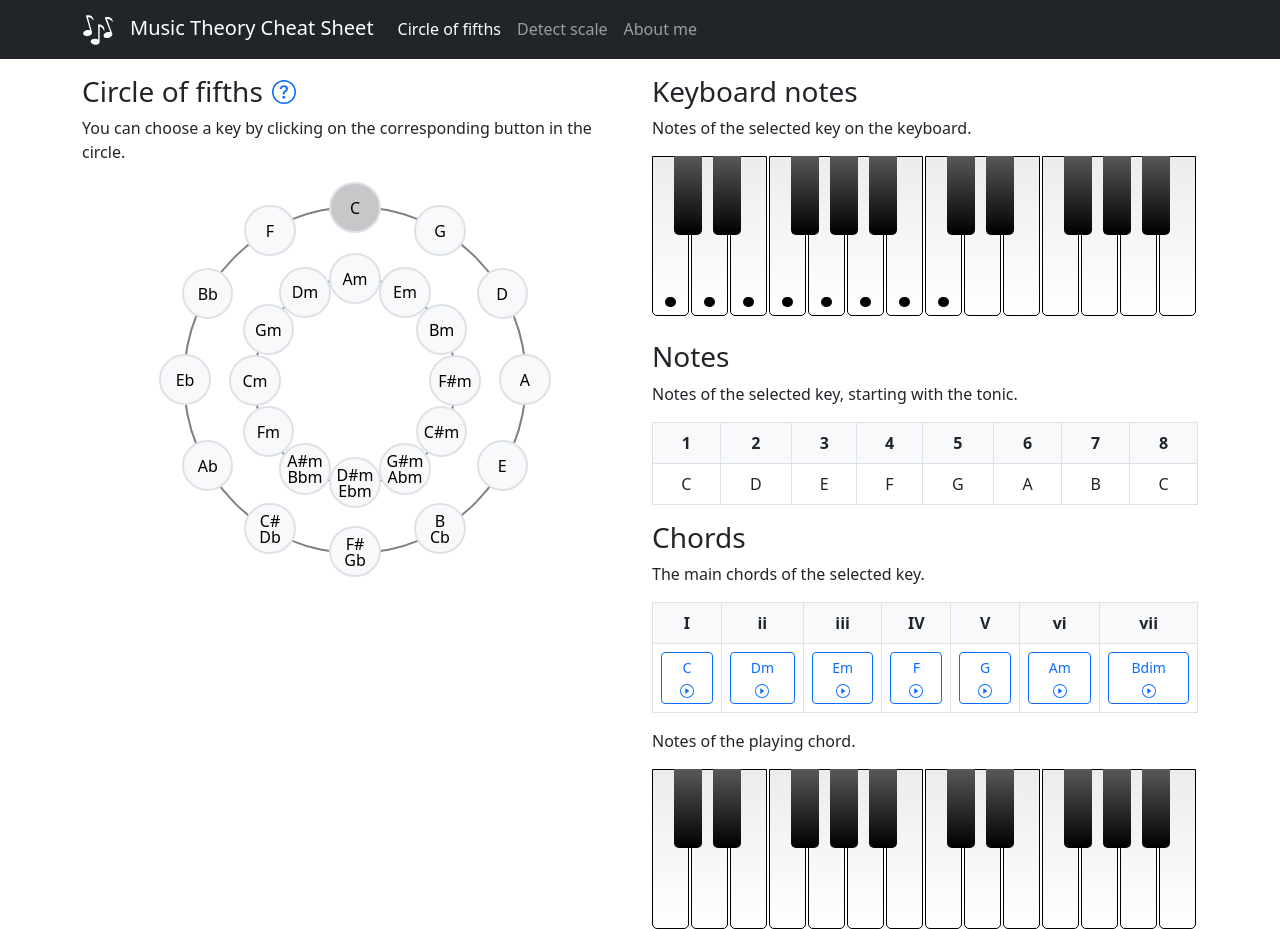
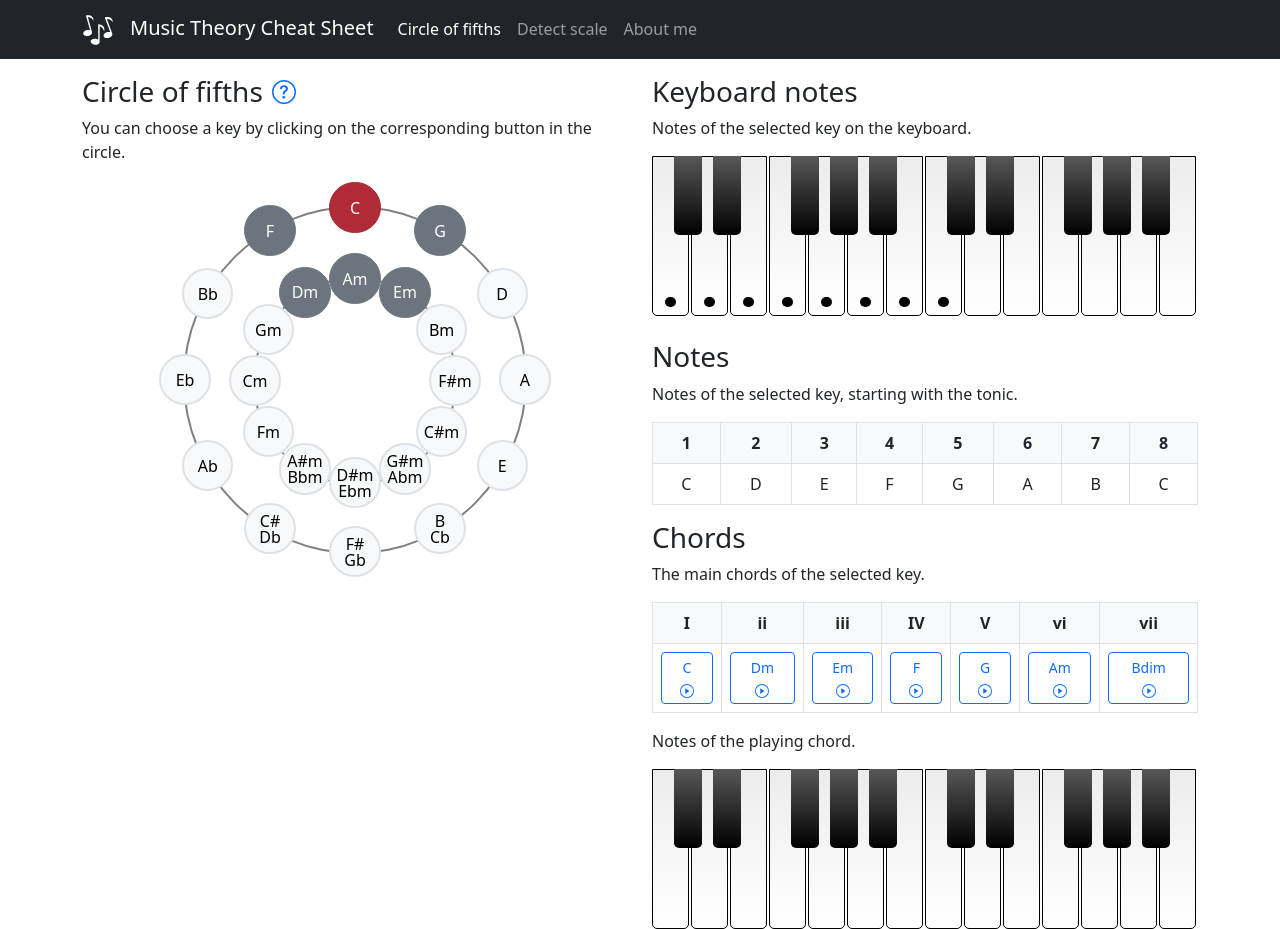
Before and after one commit to cantti/music-theory-cheat-sheet, a React (Create React App) app: page /circle/C in a window 1280 px wide. Built offline with nearby package versions, Linux system fonts and the light colour scheme; no server answers.

Commit message:
oop fixes, new colors on circle

```diff
--- a/src/components/ScaleInfo/ScaleInfo.module.scss
+++ b/src/components/ScaleInfo/ScaleInfo.module.scss
@@ -58,7 +58,6 @@ $keySize: $fontSize * 1.6;
     height: $keySize;
     line-height: 1 !important;
     padding: 0 !important;
-    border: 2px var(--bs-border-style) var(--bs-border-color) !important;
     border-radius: 50% !important;
 
     //to make key in the middle of circle board (based on width and height property
--- a/src/components/ScaleInfo/ScaleInfo.tsx
+++ b/src/components/ScaleInfo/ScaleInfo.tsx
@@ -102,14 +102,35 @@ export const ScaleInfo = () => {
         return null;
     }
 
+    const chords = getChordsByScale(activeScale);
+
     const formatCircleButtons = (
         scalesInCircleButtons: { scale: Scale; clickable: boolean }[][]
     ) => {
-        return scalesInCircleButtons.map((circleItem, idx) => (
+        return scalesInCircleButtons.map((circleItem, idx) => {
+            return (
                 <Button
                     className={styles.key}
                     key={idx}
-                variant="light"
+                    variant={
+                        circleItem
+                            .filter((x) => x.clickable)[0]
+                            .scale.format() === activeScale.format()
+                            ? 'danger'
+                            : chords
+                                  .reduce((acc, curr) => [...acc, ...curr], [])
+                                  .some((chord) =>
+                                      circleItem.some(
+                                          (ci) =>
+                                              ci.scale.tonic.format(false) ===
+                                                  chord.tonic.format(false) &&
+                                              ci.scale.shortName ===
+                                                  chord.shortName
+                                      )
+                                  )
+                            ? 'secondary'
+                            : 'light border border-2'
+                    }
                     onClick={() =>
                         navigate(
                             getScaleUrl(
@@ -118,15 +139,17 @@ export const ScaleInfo = () => {
                         )
                     }
                     active={
-                    circleItem.filter((x) => x.clickable)[0].scale.format() ===
-                    activeScale.format()
+                        circleItem
+                            .filter((x) => x.clickable)[0]
+                            .scale.format() === activeScale.format()
                     }
                 >
                     {circleItem.map((x, idx) => (
                         <div key={idx}>{x.scale.format()}</div>
                     ))}
                 </Button>
-        ));
+            );
+        });
     };
 
     const notesInScale = activeScale.getNotes();
--- a/src/theory-utils/chords/Chord.ts
+++ b/src/theory-utils/chords/Chord.ts
@@ -5,27 +5,25 @@ import { getNotesByIntervals } from '../utils/getNotesByIntervals';
 export abstract class Chord {
     constructor(public tonic: Note = new Note()) {}
 
-    abstract getName(): string;
-
-    abstract getShortName(): string;
-
-    abstract getIntervals(): Interval[];
+    abstract readonly name: string;
+    abstract readonly shortName: string;
+    abstract readonly intervals: Interval[];
 
     format(kind: 'short' | 'long' = 'short', showOctave = false) {
         if (kind === 'short') {
-            return this.tonic.format(showOctave) + this.getShortName();
+            return this.tonic.format(showOctave) + this.shortName;
         } else {
-            return this.tonic.format(showOctave) + ' ' + this.getName();
+            return this.tonic.format(showOctave) + ' ' + this.name;
         }
     }
 
     getNotes() {
-        return getNotesByIntervals(this.tonic, this.getIntervals());
+        return getNotesByIntervals(this.tonic, this.intervals);
     }
 
     equals(chord: Chord) {
         return (
-            chord.getName() === this.getName() &&
+            chord.name === this.name &&
             chord.tonic.letter === this.tonic.letter &&
             chord.tonic.symbol === this.tonic.symbol
         );
--- a/src/theory-utils/chords/DiminishedChord.ts
+++ b/src/theory-utils/chords/DiminishedChord.ts
@@ -2,17 +2,11 @@ import { Interval } from '../interval/Interval';
 import { Chord } from './Chord';
 
 export class DiminishedChord extends Chord {
-    getName() {
-        return 'Diminished';
-    };
-    getShortName() {
-        return 'dim';
-    };
-    getIntervals() {
-        return [
-            new Interval('Unison', 'Perfect'),
-            new Interval('Third', 'Minor'),
-            new Interval('Fifth', 'Diminished'),
-        ];
-    };
+    name = 'Diminished';
+    shortName = 'dim';
+    intervals = [
+        new Interval('Unison', 'Perfect'),
+        new Interval('Third', 'Minor'),
+        new Interval('Fifth', 'Diminished'),
+    ];
 }
--- a/src/theory-utils/chords/MajorChord.ts
+++ b/src/theory-utils/chords/MajorChord.ts
@@ -2,17 +2,11 @@ import { Interval } from '../interval/Interval';
 import { Chord } from './Chord';
 
 export class MajorChord extends Chord {
-    getName() {
-        return 'Major';
-    };
-    getShortName() {
-        return '';
-    };
-    getIntervals() {
-        return [
-            new Interval('Unison', 'Perfect'),
-            new Interval('Third', 'Major'),
-            new Interval('Fifth', 'Perfect'),
-        ];
-    };
+    name = 'Major';
+    shortName = '';
+    intervals = [
+        new Interval('Unison', 'Perfect'),
+        new Interval('Third', 'Major'),
+        new Interval('Fifth', 'Perfect'),
+    ];
 }
--- a/src/theory-utils/chords/MinorChord.ts
+++ b/src/theory-utils/chords/MinorChord.ts
@@ -2,17 +2,11 @@ import { Interval } from '../interval/Interval';
 import { Chord } from './Chord';
 
 export class MinorChord extends Chord {
-    getName() {
-        return 'Minor';
-    };
-    getShortName() {
-        return 'm';
-    };
-    getIntervals() {
-        return [
-            new Interval('Unison', 'Perfect'),
-            new Interval('Third', 'Minor'),
-            new Interval('Fifth', 'Perfect'),
-        ];
-    };
+    name = 'Minor';
+    shortName = 'm';
+    intervals = [
+        new Interval('Unison', 'Perfect'),
+        new Interval('Third', 'Minor'),
+        new Interval('Fifth', 'Perfect'),
+    ];
 }
--- a/src/theory-utils/scales/MajorScale.ts
+++ b/src/theory-utils/scales/MajorScale.ts
@@ -2,14 +2,9 @@ import { Interval } from '../interval/Interval';
 import { Scale } from './Scale';
 
 class MajorScale extends Scale {
-    getName() {
-        return 'Major';
-    }
-    getShortName() {
-        return '';
-    }
-    getIntervals() {
-        return [
+    name = 'Major';
+    shortName = '';
+    intervals = [
         new Interval('Unison', 'Perfect'),
         new Interval('Second', 'Major'),
         new Interval('Third', 'Major'),
@@ -20,6 +15,5 @@ class MajorScale extends Scale {
         new Interval('Octave', 'Perfect'),
     ];
 }
-}
 
 export { MajorScale };
--- a/src/theory-utils/scales/NaturalMinorScale.ts
+++ b/src/theory-utils/scales/NaturalMinorScale.ts
@@ -1,15 +1,14 @@
+import { Chord } from '../chords/Chord';
+import { DiminishedChord } from '../chords/DiminishedChord';
+import { MajorChord } from '../chords/MajorChord';
+import { MinorChord } from '../chords/MinorChord';
 import { Interval } from '../interval/Interval';
 import { Scale } from './Scale';
 
 class NaturalMinorScale extends Scale {
-    getName() {
-        return 'Natural Minor';
-    }
-    getShortName() {
-        return 'm';
-    }
-    getIntervals() {
-        return [
+    name = 'Natural Minor';
+    shortName = 'm';
+    intervals = [
         new Interval('Unison', 'Perfect'),
         new Interval('Second', 'Major'),
         new Interval('Third', 'Minor'),
@@ -20,6 +19,5 @@ class NaturalMinorScale extends Scale {
         new Interval('Octave', 'Perfect'),
     ];
 }
-}
 
 export { NaturalMinorScale };
--- a/src/theory-utils/scales/Scale.ts
+++ b/src/theory-utils/scales/Scale.ts
@@ -1,3 +1,4 @@
+import { Chord } from '../chords/Chord';
 import { Interval } from '../interval/Interval';
 import { Note } from '../note/Note';
 import { getNotesByIntervals } from '../utils/getNotesByIntervals';
@@ -5,21 +6,23 @@ import { getNotesByIntervals } from '../utils/getNotesByIntervals';
 export abstract class Scale {
     constructor(public tonic: Note = new Note()) {}
 
-    abstract getName(): string;
+    abstract readonly name: string;
 
-    abstract getShortName(): string;
+    abstract readonly shortName: string;
 
-    abstract getIntervals(): Interval[];
+    abstract readonly intervals: Interval[];
 
     getNotes() {
-        return getNotesByIntervals(this.tonic, this.getIntervals());
+        return getNotesByIntervals(this.tonic, this.intervals);
     }
 
     format(kind: 'short' | 'long' = 'short') {
         if (kind === 'short') {
-            return this.tonic.format(false) + this.getShortName();
+            return this.tonic.format(false) + this.shortName;
         } else {
-            return this.tonic.format(false) + ' ' + this.getName();
+            return this.tonic.format(false) + ' ' + this.name;
         }
     }
+
+    getChords(){}
 }
--- a/src/theory-utils/utils/getChordsByScale.ts
+++ b/src/theory-utils/utils/getChordsByScale.ts
@@ -1,11 +1,12 @@
-import { DiminishedChord } from "../chords/DiminishedChord";
-import { MajorChord } from "../chords/MajorChord";
-import { MinorChord } from "../chords/MinorChord";
-import { MajorScale } from "../scales/MajorScale";
-import { NaturalMinorScale } from "../scales/NaturalMinorScale";
-import { Scale } from "../scales/Scale";
+import { Chord } from '../chords/Chord';
+import { DiminishedChord } from '../chords/DiminishedChord';
+import { MajorChord } from '../chords/MajorChord';
+import { MinorChord } from '../chords/MinorChord';
+import { MajorScale } from '../scales/MajorScale';
+import { NaturalMinorScale } from '../scales/NaturalMinorScale';
+import { Scale } from '../scales/Scale';
 
-export const getChordsByScale = (scale: Scale) => {
+export function getChordsByScale(scale: Scale): Chord[][] {
     const notes = scale.getNotes();
     if (scale instanceof MajorScale) {
         return [
@@ -27,5 +28,7 @@ export const getChordsByScale = (scale: Scale) => {
             [new MajorChord(notes[5])],
             [new MajorChord(notes[6])],
         ];
+    } else {
+        throw new Error();
     }
-};
+}
--- a/src/utils/url.ts
+++ b/src/utils/url.ts
@@ -4,7 +4,7 @@ import { NaturalMinorScale } from '../theory-utils/scales/NaturalMinorScale';
 import { Scale } from '../theory-utils/scales/Scale';
 
 export function getScaleUrl(key: Scale) {
-    const scale = `${key.tonic.letter}${key.tonic.symbol}${key.getShortName()}`;
+    const scale = `${key.tonic.letter}${key.tonic.symbol}${key.shortName}`;
     return `/circle/${encodeURIComponent(scale)}`;
 }
 
```
Lines whose indentation alone changed are shown as unchanged.
